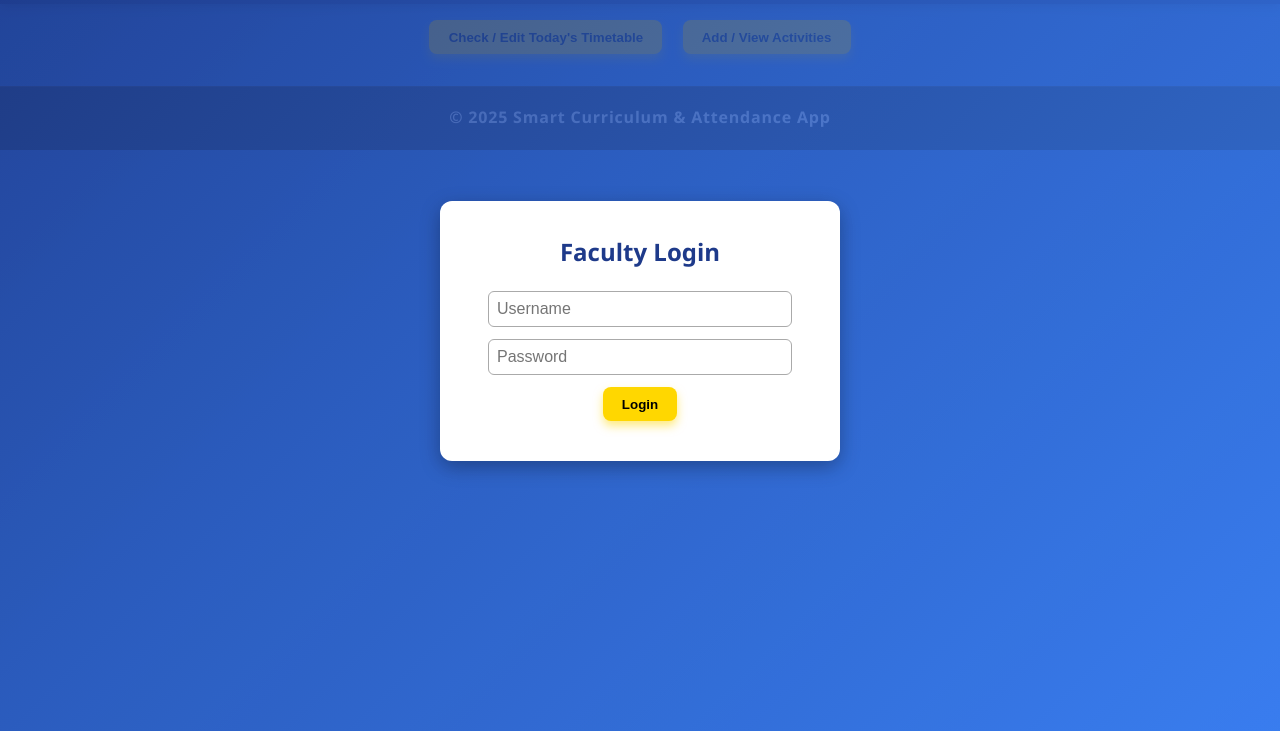
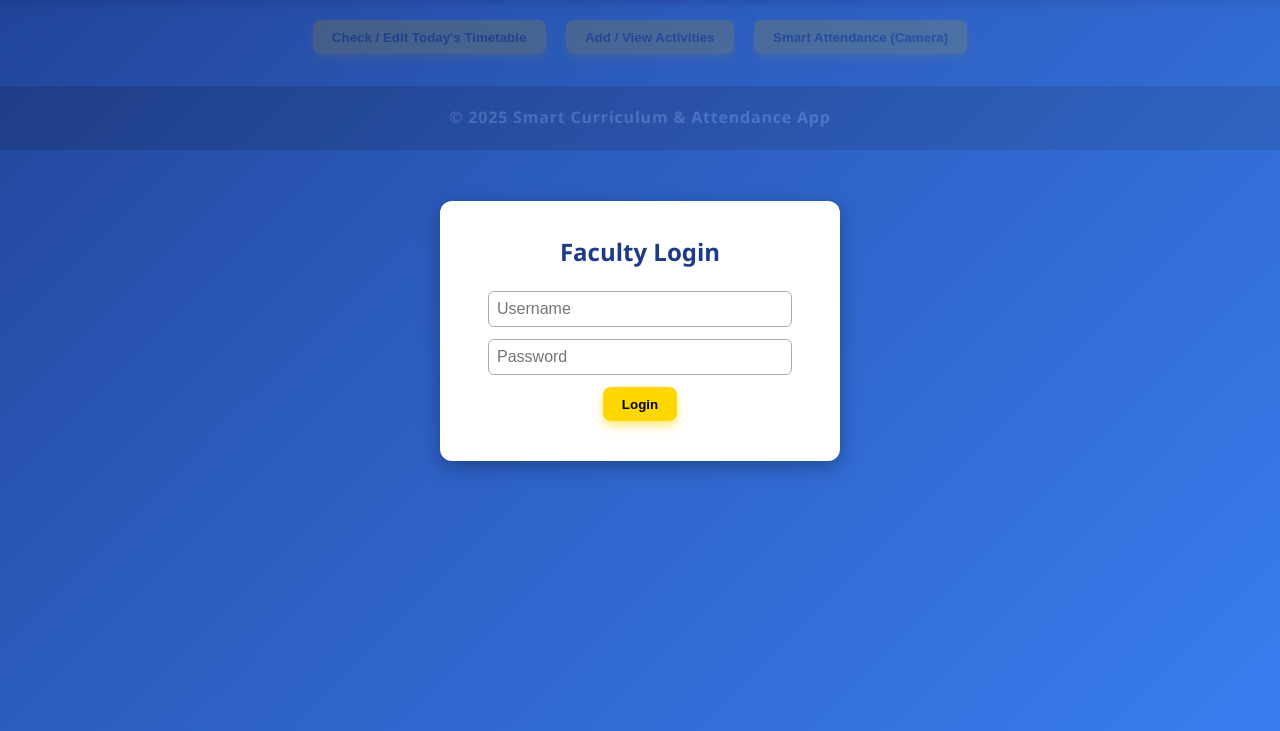
Before and after one commit to technovabit/anemia-detection, a plain HTML site: page faculty.html in a window 1280 px wide. Shown: the part 69-800 px from the top of the page. Drawn offline with Linux system fonts and the light colour scheme.

Commit message:
Update faculty.html

```diff
--- a/faculty.html
+++ b/faculty.html
@@ -349,6 +349,7 @@
 <div style="text-align:center; max-width: 900px; margin: 1rem auto;">
   <button class="btn" onclick="openModal('timetable')" style="margin-bottom: 1rem;">Check / Edit Today's Timetable</button>
   <button class="btn" onclick="openModal('activities')" style="margin-bottom: 1rem;">Add / View Activities</button>
+  <button class="btn" onclick="openModal('smartAttendance')" style="margin-bottom: 1rem;">Smart Attendance (Camera)</button>
 </div>
 
 <section id="timetable">
@@ -931,6 +932,10 @@ function openModal(type) {
     title.innerText = 'Student Attendance Analysis';
     renderAttendanceAnalysis(body);
   }
+  else if(type === 'smartAttendance') {
+    title.innerText = 'Smart Attendance (Camera)';
+    renderSmartAttendance(body);
+  }
   else if(type === 'timetable') {
     title.innerText = "Today's Timetable";
     const ttClone = document.getElementById('tt-card').cloneNode(true);
```
